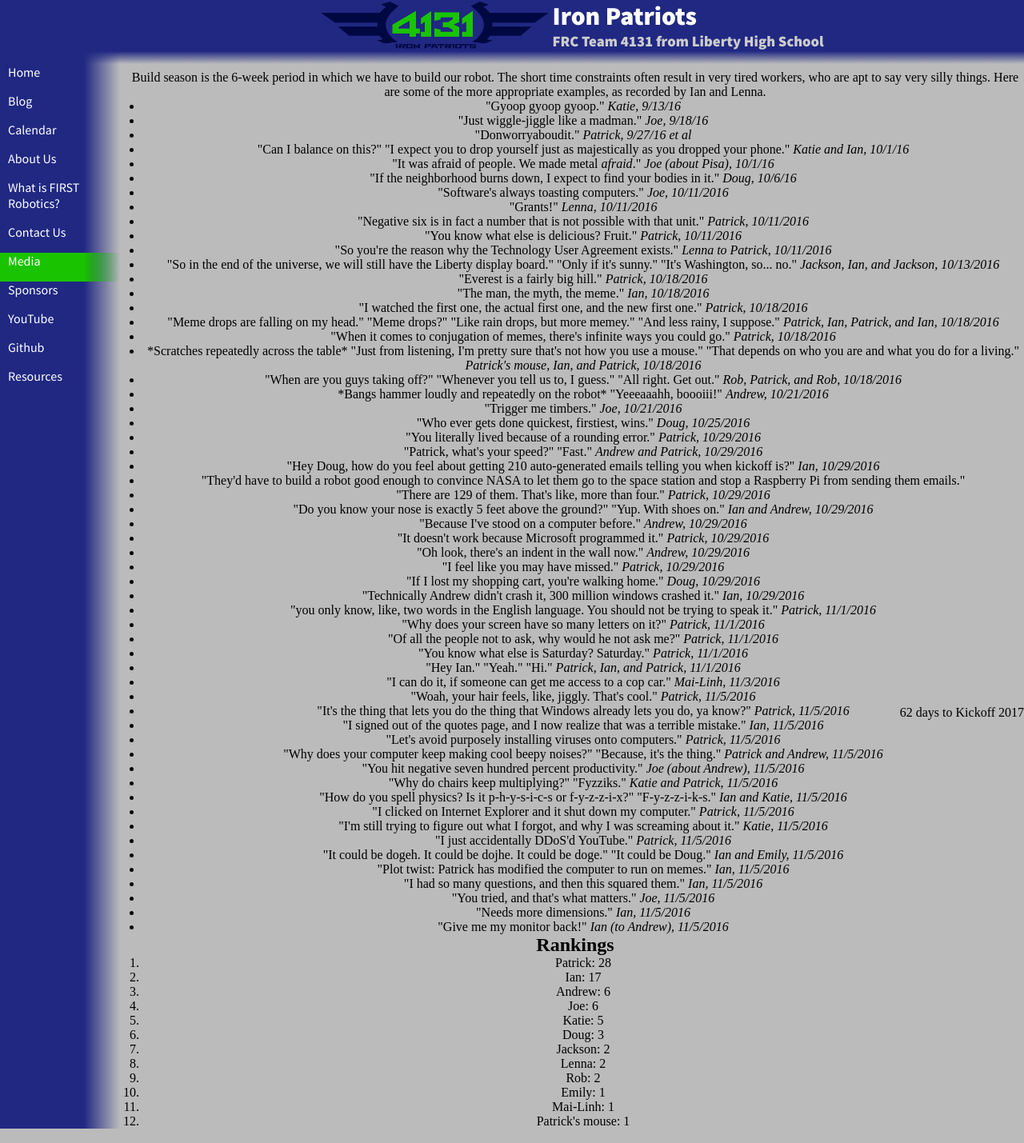
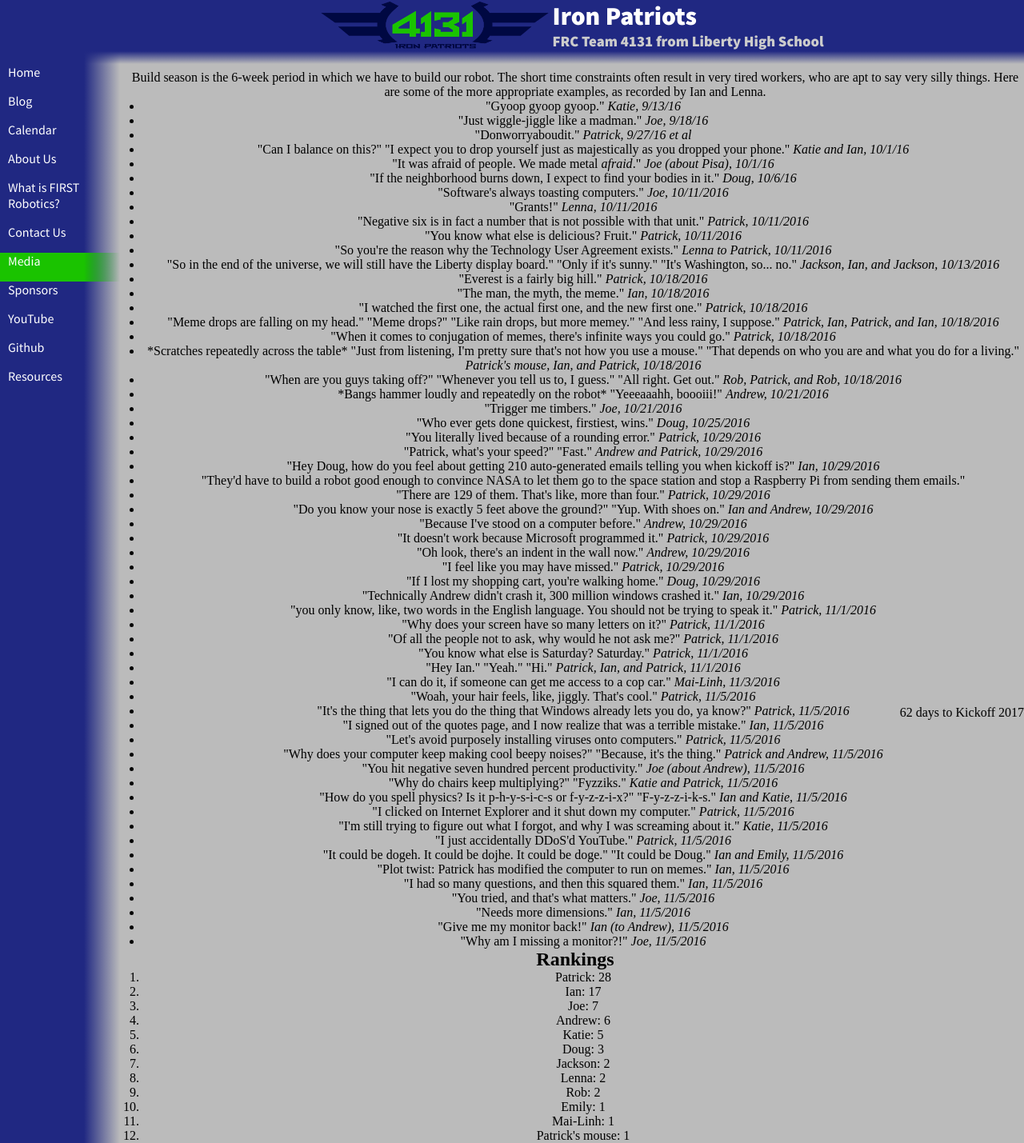
Before and after one commit to katiebugmoon/FRC4131.github.io, a Jekyll site: the page built from media/2017/quotes.html, in a window 1280 px wide. Shown: the whole page at 80% size. Built offline with Jekyll 4.4.1, drawn with Linux system fonts in a browser that asks for light colours; nearby versions of some CDN libraries.

Commit message:
Update quotes.html

```diff
--- a/media/2017/quotes.html
+++ b/media/2017/quotes.html
@@ -61,6 +61,7 @@ title: Build Season 2017 Quotes
 	<li>"You tried, and that's what matters." <i>Joe, 11/5/2016</i></li>
 	<li>"Needs more dimensions." <i>Ian, 11/5/2016</i></li>
 	<li>"Give me my monitor back!" <i>Ian (to Andrew), 11/5/2016</i></li>
+	<li>"Why am I missing a monitor?!" <i>Joe, 11/5/2016</i></li>
 </ul>
 <h2>Rankings</h2>
 <ol id='rankings'></ol>
```
